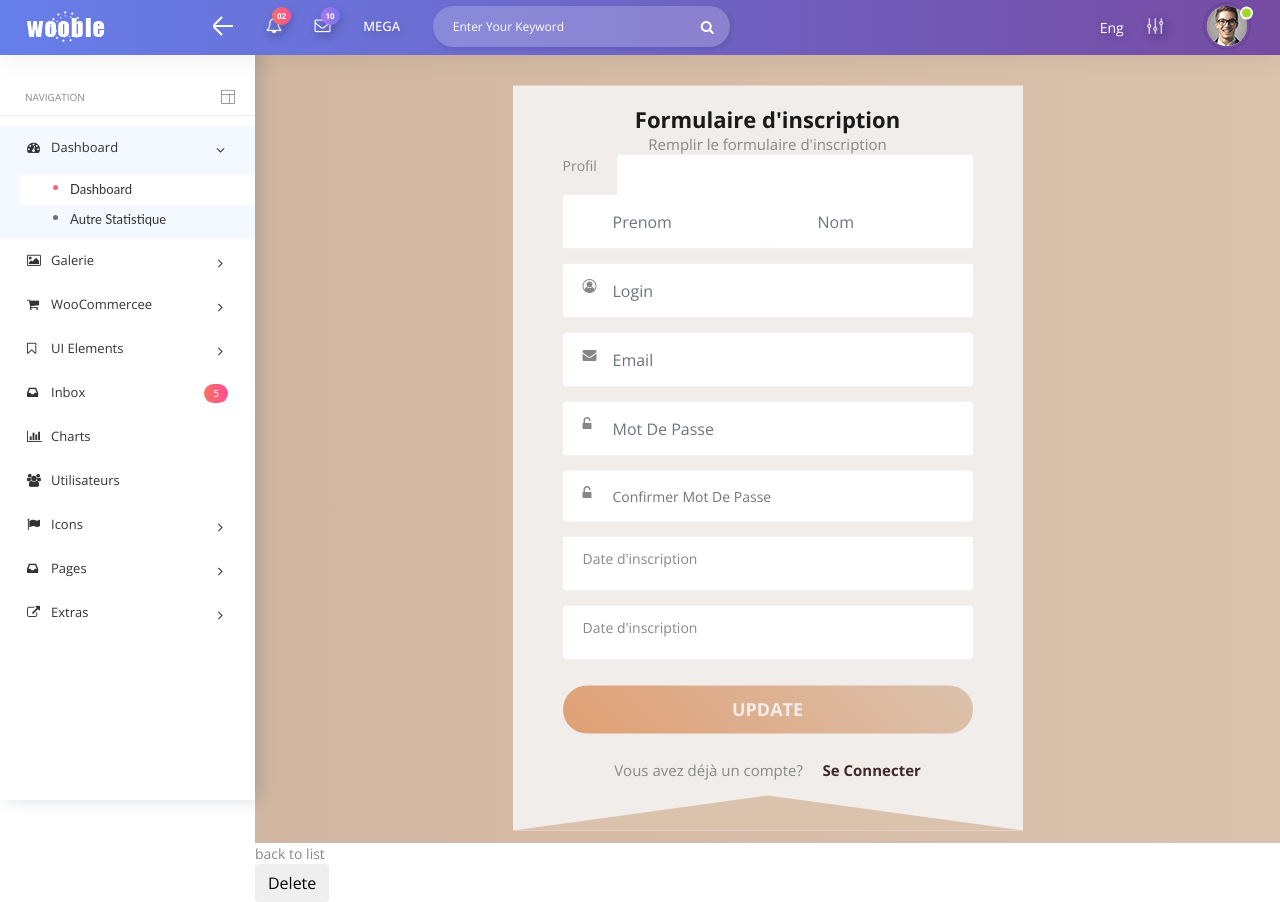
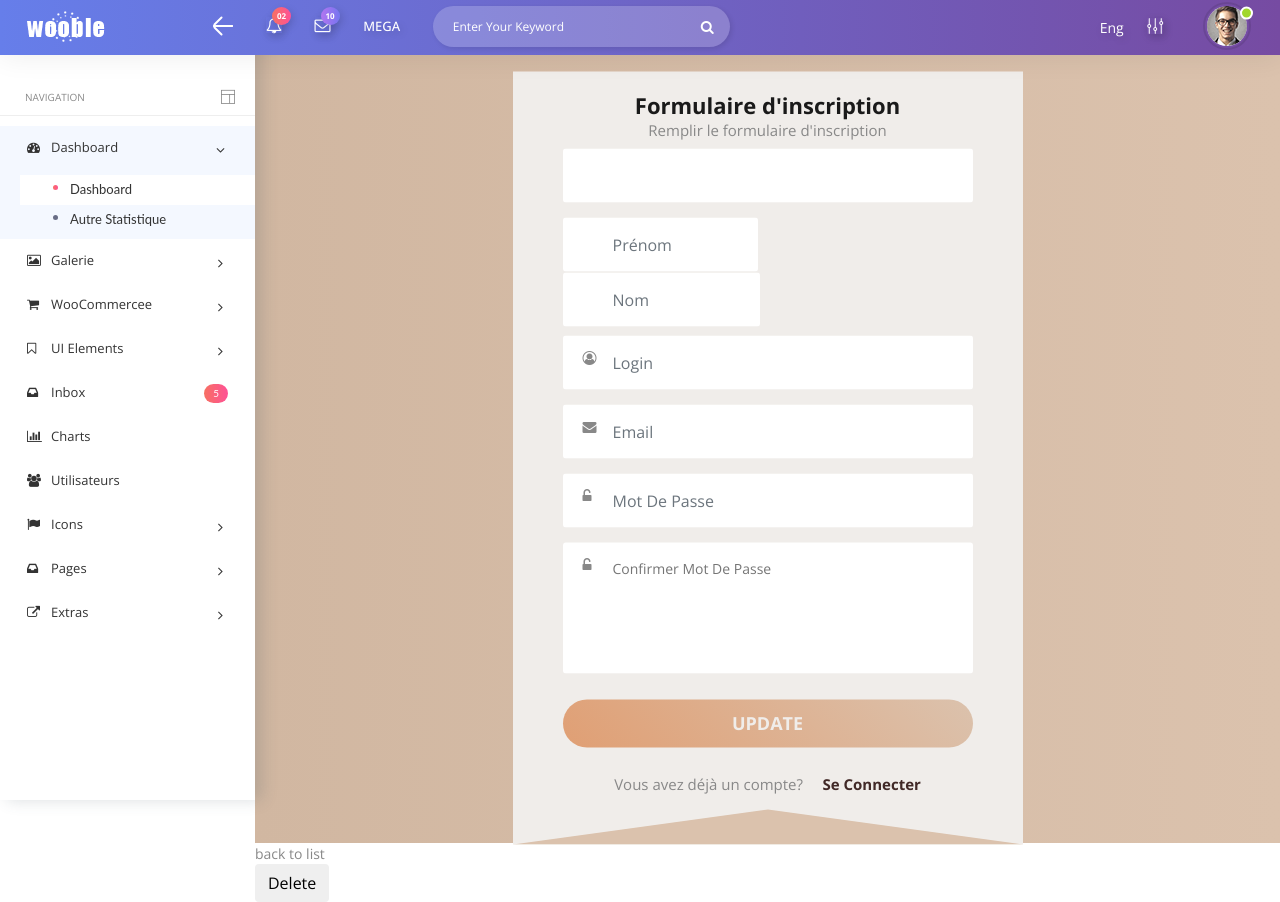
Before and after one commit to welhazitakwa/Art_Vue_Symfony, a Symfony app: template templates/utilisateur/edit.html.twig in a window 1280 px wide. Run offline with Twig, Linux system fonts and the light colour scheme; the template is opened without the code that fills it, so the values that code supplies are empty; form fields are guessed from the names that the template uses; some libraries are stand-ins or nearby versions.

Commit message:
ajustement de formulaire d'inscription

```diff
--- a/templates/utilisateur/_form.html.twig
+++ b/templates/utilisateur/_form.html.twig
@@ -27,24 +27,28 @@
 <link rel="stylesheet" href="{{ asset('TemplateAdmin/css/themify-icons.css') }}">
 {% endblock %}
 <style>
-.radio-group {
-  display: flex;
-  flex-direction: row;
-}
+    .NP{ display: flex;}
+
+
 
         .radio-group label {
+            display: flex;
             align-items: center; /* Alignement vertical */
             margin-right: 20px; /* Espacement entre les boutons radio */
         }
 
         .radio-group input[type="radio"] {
-  margin-right: 50px; /* Espacement entre le bouton radio et le texte */
+            margin-right:50px; /* Espacement entre le bouton radio et le texte */
+
+        }
+        .NP{ display: flex;}
+        .inline-text {
     white-space: nowrap;
     font-size : 16px;
 }
-        .NP{ display: flex;}
-        .inline-text { white-space: nowrap;
-                       font-size : 16px;}
+
+
+
     </style>
 </head>
 <body >
@@ -68,18 +72,29 @@
             <span> Remplir le formulaire d'inscription</span>
             <form method="post">
                 {{ form_start(form) }}
-                    <div class="radio-group">
+                                {# <div class="radio-group">
             {{ form_label(form.profil) }}
             {{ form_widget(form.profil, {'expanded': true}) }}
+            </div> #}
+
+
+
+<div class="radio-group">
+  <label class="inline-text"></label>
+{{ form_widget(form.profil, {'attr': {'style': 'display: flex; font-size : 16px;    white-space: nowrap;
+
+'}}) }}
+  <label class="inline-text"></label>
 </div>
 
 
-             <div class="NP">
 
-     {{ form_widget(form.prenom , {'attr': {'placeholder': 'Prenom'}}) }}
 
-         {{ form_widget(form.nom , {'attr': {'placeholder': 'Nom'}}) }}
-</div>
+<label></label>
+{{ form_widget(form.prenom, {'attr': {'placeholder': 'Prénom', 'style': 'width: 195px;border: none; margin-bottom: -20px;'}}) }}
+ <label></label>
+
+{{ form_widget(form.nom, {'attr': {'placeholder': 'Nom', 'style': 'width: 197px;border: none; margin-bottom: -20px;'}})}}
 
 
               <label><i class="fa fa-user-circle-o"></i></label>
@@ -94,9 +109,7 @@
               <label><i class="fa fa-unlock-alt"></i></label>
               <input type="password" placeholder="Confirmer Mot De Passe">
               {# <input type="hidden" name="profil"> #}
-              <label class="hidden" for="dateInscription">Date d'inscription</label>
                 {{ form_widget(form.dateInscription) }}
-            <label class="hidden" for="etatCompte">Date d'inscription</label>
                 {{ form_widget(form.etatCompte) }}
 
               <button style="margin-top: 40px;" type="submit"><h4 style="color: #f0edea;"> <b> {{ button_label|default("S'inscrire") }} </b> </h4></button>
```
Lines whose indentation alone changed are shown as unchanged.
